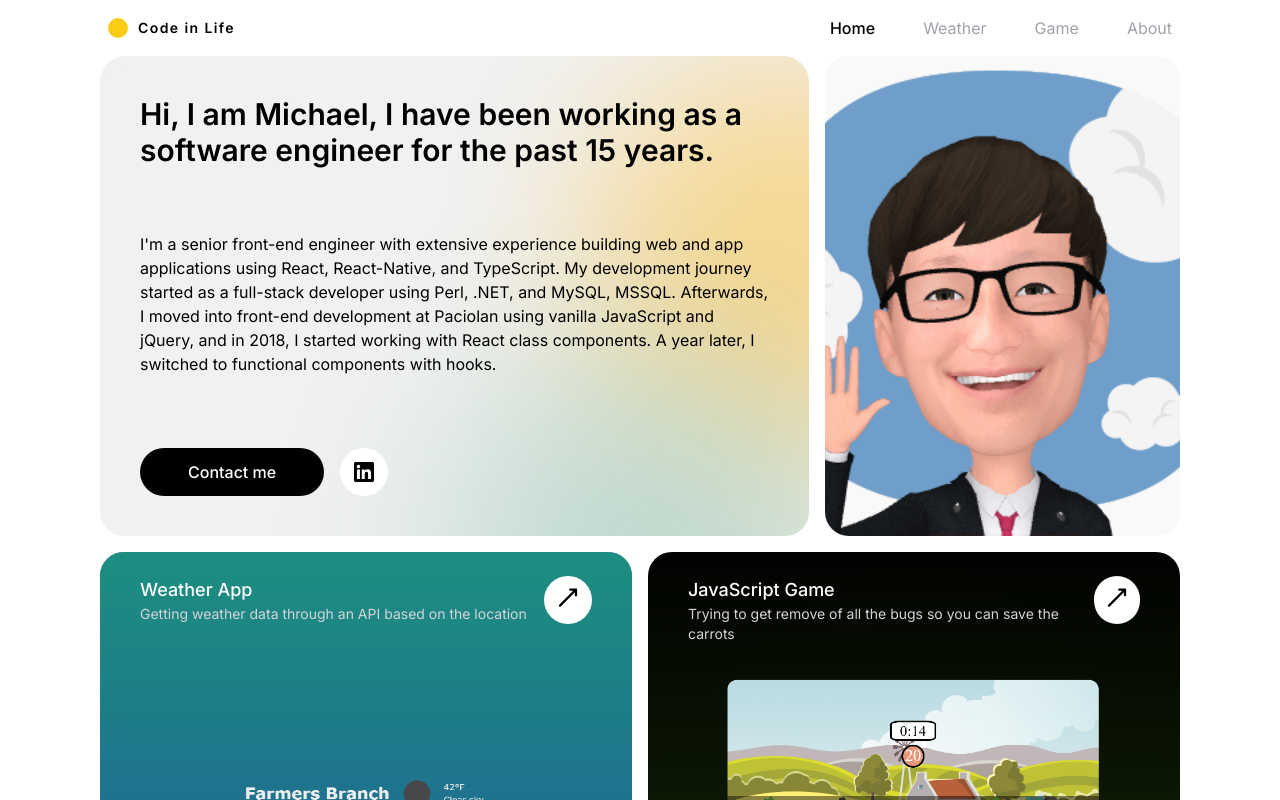
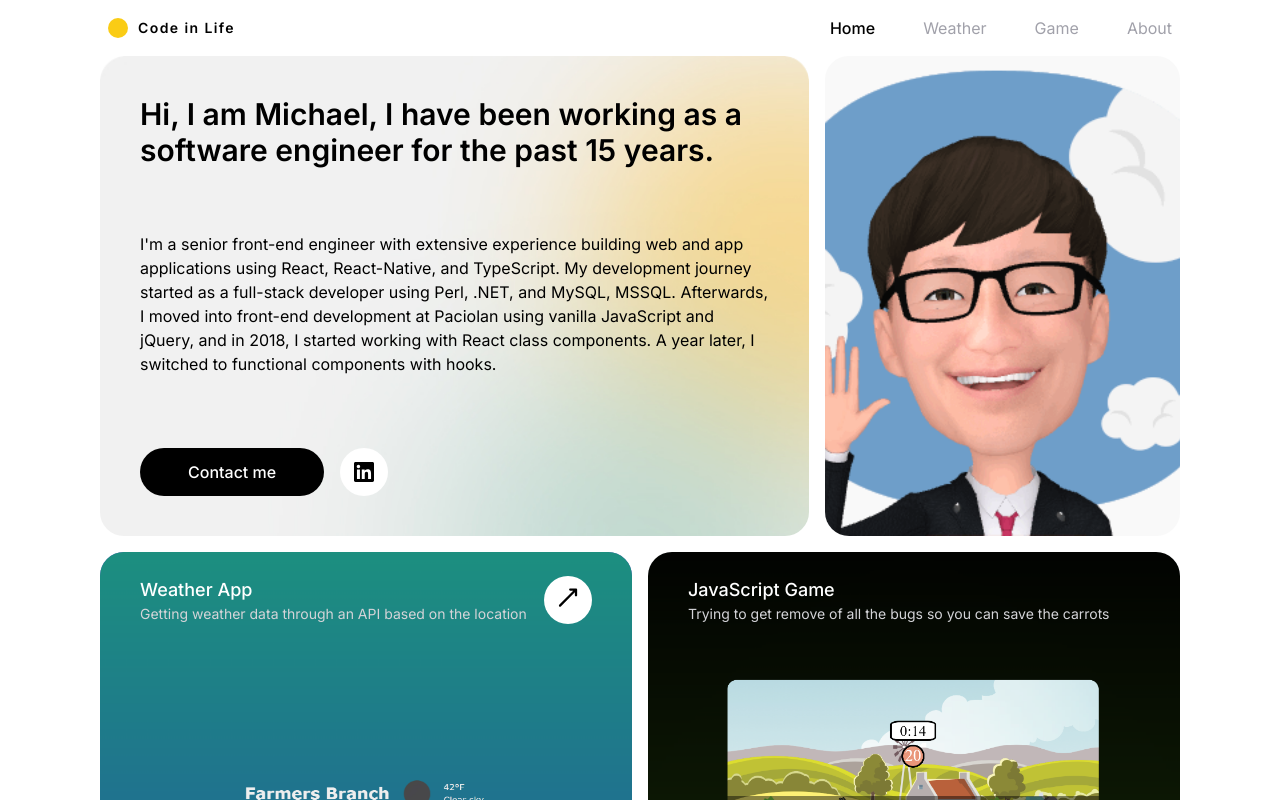
Before and after one commit to michaeldslim/nextjs-portfolio, a Next.js app: page / in a window 1280 px wide. Shown: the top 800 px of the page. Built offline with nearby package versions, Linux system fonts and the light colour scheme.

Commit message:
fix: make project link button conditional and temporarily disable game link

```diff
--- a/app/page.tsx
+++ b/app/page.tsx
@@ -50,7 +50,7 @@ export default function Home() {
           name="JavaScript Game"
           description="Trying to get remove of all the bugs so you can save the carrots"
           imageUrl="/game.png"
-          link="/game"
+          // link="/game"
           dark
         />
       </section>
--- a/components/ProjectPreview.tsx
+++ b/components/ProjectPreview.tsx
@@ -35,11 +35,13 @@ const ProjectPreview: React.FC<Props> = ({
               {description}
             </p>
           </div>
-          <div className="h-12 w-12 bg-white rounded-full flex justify-center items-center cursor-pointer">
-            <Link href={link}>
-              <Arrow className="w-6 h-6" />
-            </Link>
-          </div>
+          {link && (
+            <div className="h-12 w-12 bg-white rounded-full flex justify-center items-center cursor-pointer">
+              <Link href={link}>
+                <Arrow className="w-6 h-6" />
+              </Link>
+            </div>
+          )}
         </div>
       </div>
     </div>
```
